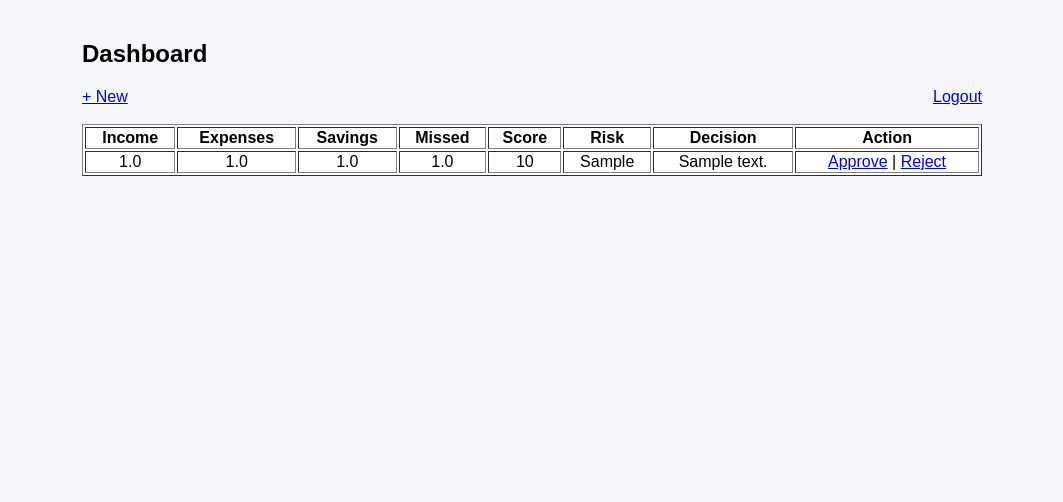
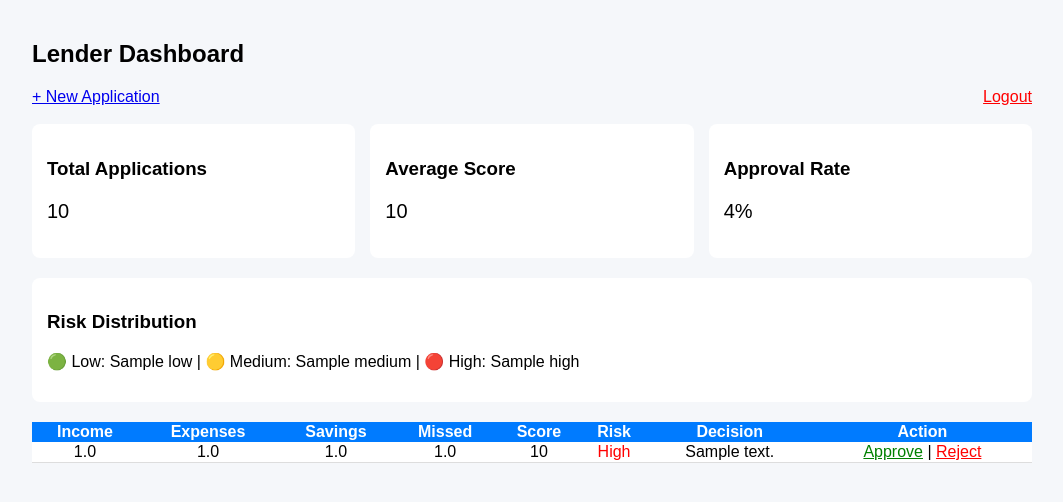
Before and after one commit to ThomHills/Credit-Scoring-App, a Flask app: template templates/dashboard.html in a window 1280 px wide. Shown: the top 502 px of the page, without its empty margins (108-1171 px from the left). Run offline with Flask 3, Linux system fonts and the light colour scheme; tables that the repository leaves empty hold one stand-in row (values such as "Sample post"); the template is opened without the code that fills it: values that come from a table or form of the project are taken from there, most other values are stand-ins (such as "Sample title", 1, 10 or a date in 2020).

Commit message:
Analytics Dashboard

```diff
--- a/app/routes.py
+++ b/app/routes.py
@@ -66,13 +66,30 @@
 
 
 # --- DASHBOARD ---
-@main.route('/dashboard')
-def dashboard():
-    if 'user' not in session:
-        return redirect(url_for('main.login'))
 
     apps = Application.query.all()
-    return render_template('dashboard.html', apps=apps)
+
+    total = len(apps)
+
+    avg_score = round(sum([a.score for a in apps]) / total, 2) if total > 0 else 0
+
+    approved = len([a for a in apps if a.decision == "Approved"])
+    approval_rate = round((approved / total) * 100, 2) if total > 0 else 0
+
+    low = len([a for a in apps if a.risk == "Low"])
+    medium = len([a for a in apps if a.risk == "Medium"])
+    high = len([a for a in apps if a.risk == "High"])
+
+    return render_template(
+        'dashboard.html',
+        apps=apps,
+        total=total,
+        avg_score=avg_score,
+        approval_rate=approval_rate,
+        low=low,
+        medium=medium,
+        high=high
+    )
 
 
 # --- DECISION ---
--- a/templates/dashboard.html
+++ b/templates/dashboard.html
@@ -1,18 +1,55 @@
 <!DOCTYPE html>
 <html>
-<body style="font-family:Arial; background:#f5f7fa;">
+<head>
+    <title>Lender Dashboard</title>
+</head>
 
-<div style="max-width:900px; margin:auto; margin-top:40px;">
+<body style="font-family: Arial; background:#f5f7fa;">
 
-<h2>Dashboard</h2>
+<div style="max-width:1000px; margin:auto; margin-top:40px;">
 
-<a href="/">+ New</a>
-<a href="/logout" style="float:right;">Logout</a>
+    <!-- HEADER -->
+    <h2>Lender Dashboard</h2>
+
+    <a href="/">+ New Application</a>
+    <a href="/logout" style="float:right; color:red;">Logout</a>
 
     <br><br>
 
-<table border="1" width="100%" style="background:white; text-align:center;">
-<tr>
+    <!-- ANALYTICS CARDS -->
+    <div style="display:flex; gap:15px; margin-bottom:20px;">
+
+        <div style="flex:1; background:white; padding:15px; border-radius:8px;">
+            <h3>Total Applications</h3>
+            <p style="font-size:20px;">{{ total }}</p>
+        </div>
+
+        <div style="flex:1; background:white; padding:15px; border-radius:8px;">
+            <h3>Average Score</h3>
+            <p style="font-size:20px;">{{ avg_score }}</p>
+        </div>
+
+        <div style="flex:1; background:white; padding:15px; border-radius:8px;">
+            <h3>Approval Rate</h3>
+            <p style="font-size:20px;">{{ approval_rate }}%</p>
+        </div>
+
+    </div>
+
+    <!-- RISK DISTRIBUTION -->
+    <div style="background:white; padding:15px; border-radius:8px; margin-bottom:20px;">
+        <h3>Risk Distribution</h3>
+        <p>
+            🟢 Low: {{ low }} |
+            🟡 Medium: {{ medium }} |
+            🔴 High: {{ high }}
+        </p>
+    </div>
+
+    <!-- APPLICATION TABLE -->
+    <table style="width:100%; background:white; border-collapse:collapse; text-align:center;">
+
+        <tr style="background:#007bff; color:white;">
             <th>Income</th>
             <th>Expenses</th>
             <th>Savings</th>
@@ -24,18 +61,34 @@
         </tr>
 
         {% for app in apps %}
-<tr>
+        <tr style="border-bottom:1px solid #ddd;">
+
             <td>{{ app.income }}</td>
             <td>{{ app.expenses }}</td>
             <td>{{ app.savings }}</td>
             <td>{{ app.missed }}</td>
             <td>{{ app.score }}</td>
-<td>{{ app.risk }}</td>
+
+            <!-- Risk Coloring -->
+            <td>
+                {% if app.risk == "Low" %}
+                    <span style="color:green;">Low</span>
+                {% elif app.risk == "Medium" %}
+                    <span style="color:orange;">Medium</span>
+                {% else %}
+                    <span style="color:red;">High</span>
+                {% endif %}
+            </td>
+
+            <!-- Decision -->
             <td>{{ app.decision }}</td>
+
+            <!-- Actions -->
             <td>
-<a href="/decide/{{ app.id }}/approve">Approve</a> |
-<a href="/decide/{{ app.id }}/reject">Reject</a>
+                <a href="/decide/{{ app.id }}/approve" style="color:green;">Approve</a> |
+                <a href="/decide/{{ app.id }}/reject" style="color:red;">Reject</a>
             </td>
+
         </tr>
         {% endfor %}
 
```
Lines whose indentation alone changed are shown as unchanged.
